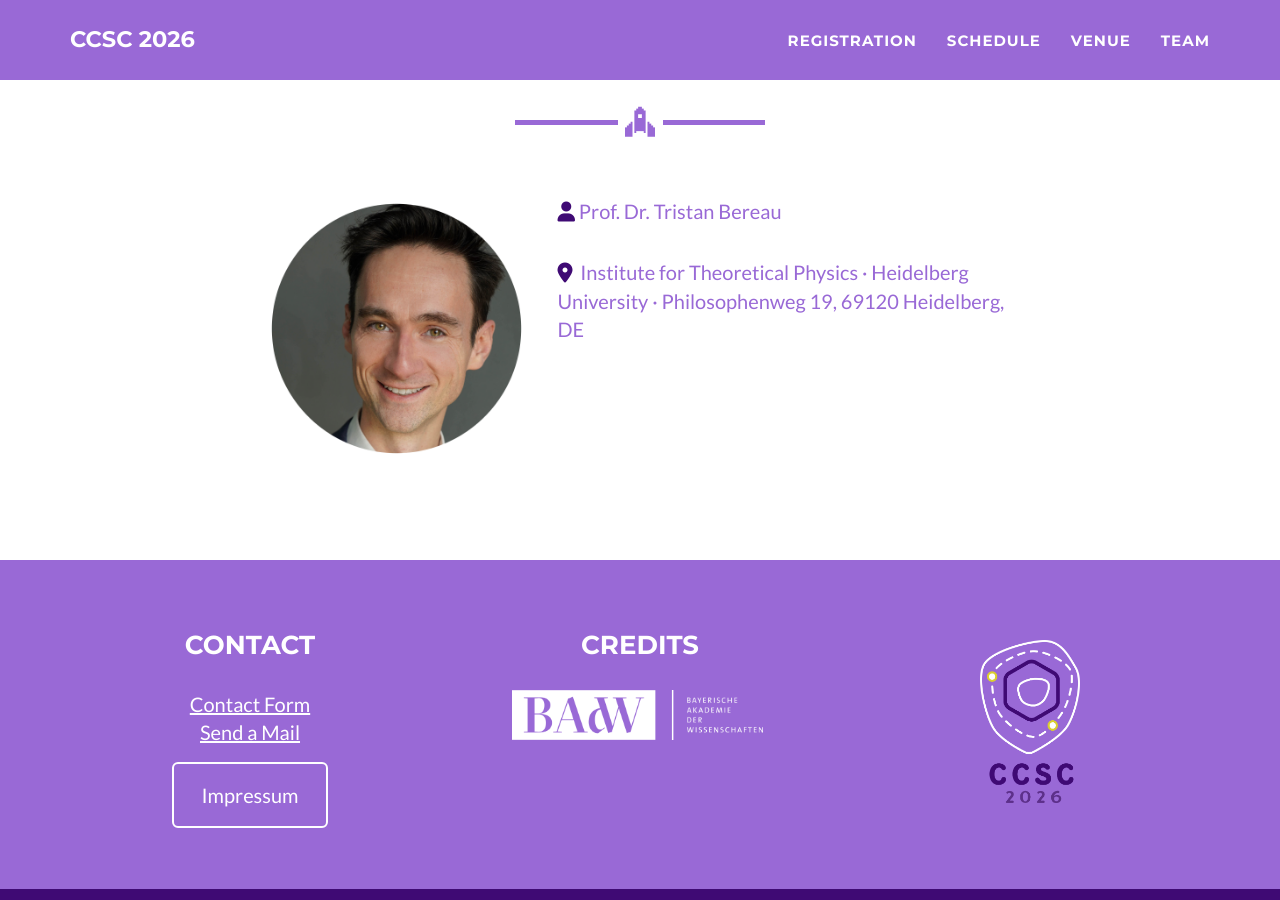
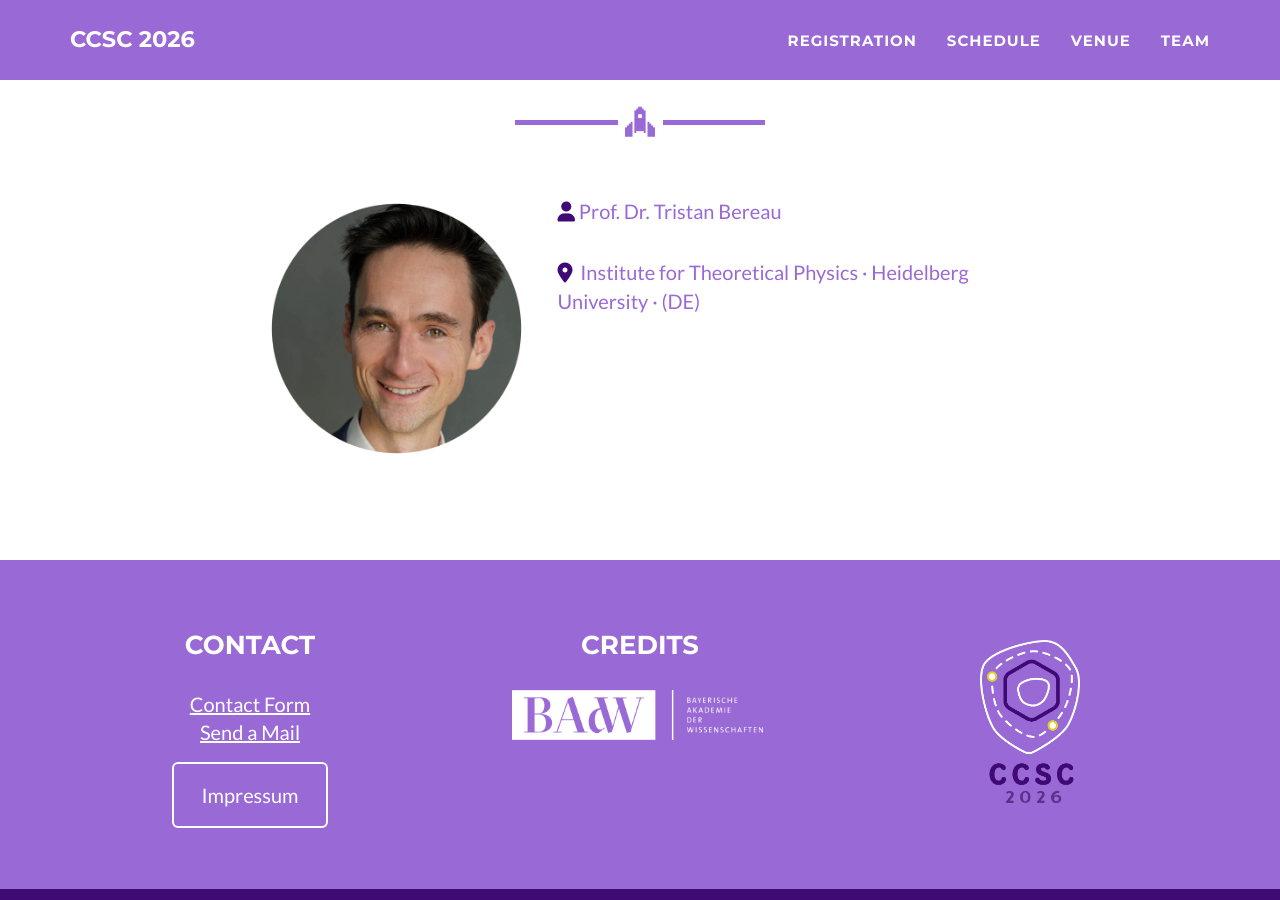
Before and after one commit to ccsc2026/ccsc2026.github.io, a Jekyll site: the page built from talks/bereau.md, in a window 1280 px wide and 900 px high, scrolled down 919 px. Built offline with Jekyll 4.4.1, drawn with Linux system fonts in a browser that asks for light colours.

Commit message:
Update bereau.md

```diff
--- a/talks/bereau.md
+++ b/talks/bereau.md
@@ -5,7 +5,7 @@ talknumber: D08
 talktime: '10.-13.03.2026, 15:00 – 15:30'
 speaker: Prof. Dr. Tristan Bereau
 img: 'Bereau, Tristan.png'
-location: 'Institute for Theoretical Physics · Heidelberg University · Philosophenweg 19, 69120 Heidelberg, DE'
+location: 'Institute for Theoretical Physics · Heidelberg University · (DE)'
 title: 'Transferable coarse-grained models accelerate chemical-space exploration'
 authors: 'T. Bereau'
 abstract: [
```
